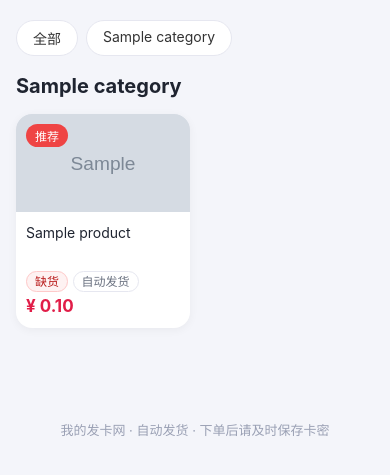
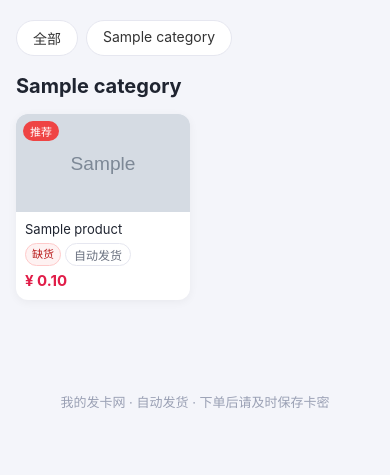
Before and after one commit to qwetcn/fakawang, a Flask app: page / in a window 390 px wide. Shown: the part 52-527 px from the top of the page. Run offline with Flask 3, Linux system fonts and the light colour scheme; data comes from the database, SQL or seed files in the repository; tables that the repository leaves empty hold one stand-in row (values such as "Sample post"); grey boxes marked "Sample" are stand-in pictures.

Commit message:
线上审计:强制HTTPS+HSTS,登录仅POST校验,搜索与重付限流,同步线上CSS

```diff
--- a/app.py
+++ b/app.py
@@ -449,11 +449,32 @@ def refresh_order_payment(order, cfg):
     return False, ""
 
 
+@app.before_request
+def _force_https():
+    """站点配了 https 域名时,访客走 http 就 308 跳到 https(保留路径和参数)。
+    只认代理明确传来的 X-Forwarded-Proto: http——直连(无此请求头)不跳,避免
+    无 TLS 的直连部署陷入重定向循环;本机回环地址也不跳,保证健康检查和本地调试。"""
+    if not SITE_URL.startswith("https://"):
+        return None
+    proto = request.headers.get("X-Forwarded-Proto", "")
+    proto = proto.split(",")[-1].strip().lower() if proto else ""
+    if proto != "http":
+        return None
+    host = request.host.split(":")[0].lower()
+    if host in ("127.0.0.1", "localhost", "::1") or host.startswith("127."):
+        return None
+    target_host = request.host[:-3] if request.host.endswith(":80") else request.host
+    qs = request.query_string.decode("utf-8", "ignore")
+    return redirect("https://" + target_host + request.path + ("?" + qs if qs else ""), code=308)
+
+
 @app.after_request
 def _security_headers(resp):
     resp.headers.setdefault("X-Content-Type-Options", "nosniff")
     resp.headers.setdefault("X-Frame-Options", "DENY")
     resp.headers.setdefault("Referrer-Policy", "same-origin")
+    if SITE_URL.startswith("https://"):
+        resp.headers.setdefault("Strict-Transport-Security", "max-age=31536000")
     if request.path.startswith(("/admin", "/order/", "/api/order/")):
         resp.headers["Cache-Control"] = "no-store"
     return resp
@@ -624,6 +645,8 @@ def api_order_status(out_trade_no):
 
 @app.route("/api/order/<out_trade_no>/repay", methods=["POST"])
 def api_order_repay(out_trade_no):
+    if not allow(f"repay:{request.remote_addr or ''}", 30):
+        return jsonify({"ok": False, "error": "操作太频繁,请稍后再试"}), 429
     order = store.get_order_by_no(out_trade_no)
     if not order:
         return jsonify({"ok": False, "error": "订单不存在"}), 404
@@ -667,6 +690,8 @@ def _order_summary(order):
 
 @app.route("/api/orders/search")
 def api_orders_search():
+    if not allow(f"search:{request.remote_addr or ''}", 30):
+        return jsonify({"ok": False, "error": "操作太频繁,请稍后再试"}), 429
     q = (request.args.get("q") or "").strip()
     if not q:
         return jsonify({"ok": False, "error": "请输入订单号或邮箱"}), 400
@@ -951,7 +976,7 @@ def check_csrf():
 
 @app.route("/admin/login", methods=["GET", "POST"])
 def admin_login():
-    if request.method == "GET":
+    if request.method != "POST":
         if session.get("admin"):
             return redirect("/admin")
         return render_template("admin_login.html")
--- a/static/style.css
+++ b/static/style.css
@@ -22,14 +22,14 @@ h3 { font-size: 16px; margin: 0 0 12px; }
 .cats { display: flex; flex-wrap: wrap; gap: 8px; margin-bottom: 18px; }
 .chip { background: #fff; border: 1px solid #e6e7f0; border-radius: 999px; padding: 7px 16px; font-size: 14px; color: #333; }
 .cat-sec { margin-bottom: 28px; }
-.grid { display: grid; grid-template-columns: repeat(auto-fill, minmax(220px, 1fr)); gap: 14px; }
+.grid { display: grid; grid-template-columns: repeat(4, minmax(0, 1fr)); gap: 14px; }
 .card { position: relative; background: #fff; border-radius: 16px; overflow: hidden; color: #1f2430; box-shadow: 0 2px 10px rgba(0,0,0,.05); display: block; }
 .card:hover { box-shadow: 0 6px 18px rgba(0,0,0,.09); }
 .card-img { width: 100%; aspect-ratio: 16/9; object-fit: cover; display: block; background: #eef0f8; }
 .card-img.ph { display: flex; align-items: center; justify-content: center; font-size: 44px; font-weight: 700; color: #fff; background: linear-gradient(135deg, #6366f1, #22d3ee); }
 .ribbon { position: absolute; top: 10px; left: 10px; background: #ef4444; color: #fff; font-size: 12px; padding: 3px 9px; border-radius: 999px; }
 .card-body { padding: 12px 14px 14px; }
-.card-name { font-size: 15px; line-height: 1.5; min-height: 44px; }
+.card-name { font-size: 15px; line-height: 1.45; display: -webkit-box; -webkit-line-clamp: 2; -webkit-box-orient: vertical; overflow: hidden; word-break: break-word; }
 .card-meta { margin: 6px 0; }
 .stock { font-size: 12px; color: #15803d; background: #f0fdf4; border: 1px solid #bbf7d0; padding: 2px 8px; border-radius: 999px; }
 .stock.out { color: #b91c1c; background: #fef2f2; border-color: #fecaca; }
@@ -78,16 +78,24 @@ textarea { resize: vertical; line-height: 1.6; }
 .tag { font-size: 12px; color: #b45309; background: #fef9c3; padding: 2px 8px; border-radius: 999px; }
 footer { text-align: center; font-size: 13px; color: #9aa0b4; padding: 10px 16px 30px; line-height: 1.8; }
 code { background: #f1f5f9; padding: 2px 6px; border-radius: 6px; font-size: 13px; word-break: break-all; }
+@media (max-width: 900px) {
+  .grid { grid-template-columns: repeat(3, minmax(0, 1fr)); }
+}
 @media (max-width: 640px) {
   .buy-head { flex-direction: column; }
   .buy-img { width: 100%; }
   .form-row { flex-direction: column; }
   .topbar nav { gap: 10px; font-size: 13px; }
-  .grid { grid-template-columns: repeat(2, 1fr); gap: 10px; }
-  .card-body { padding: 10px 10px 12px; }
-  .card-name { font-size: 14px; min-height: 42px; overflow: hidden; display: -webkit-box; -webkit-line-clamp: 2; -webkit-box-orient: vertical; }
-  .card-img.ph { font-size: 30px; }
-  .card-price { font-size: 17px; }
+  /* 手机端：一行两个，卡片整体缩小 */
+  .grid { grid-template-columns: repeat(2, minmax(0, 1fr)); gap: 10px; }
+  .card { border-radius: 12px; }
+  .card-body { padding: 8px 9px 10px; }
+  .card-name { font-size: 13px; line-height: 1.4; }
+  .card-meta { margin: 5px 0; display: flex; flex-wrap: wrap; gap: 4px; }
+  .stock, .mode { font-size: 11px; padding: 1px 6px; }
+  .card-price { font-size: 15px; }
+  .ribbon { font-size: 11px; padding: 2px 7px; top: 7px; left: 7px; }
+  .card-img.ph { font-size: 32px; }
 }
 
 .qr-img { width: 240px; height: 240px; max-width: 80vw; border-radius: 12px; border: 1px solid #e6e7f0; }
```
